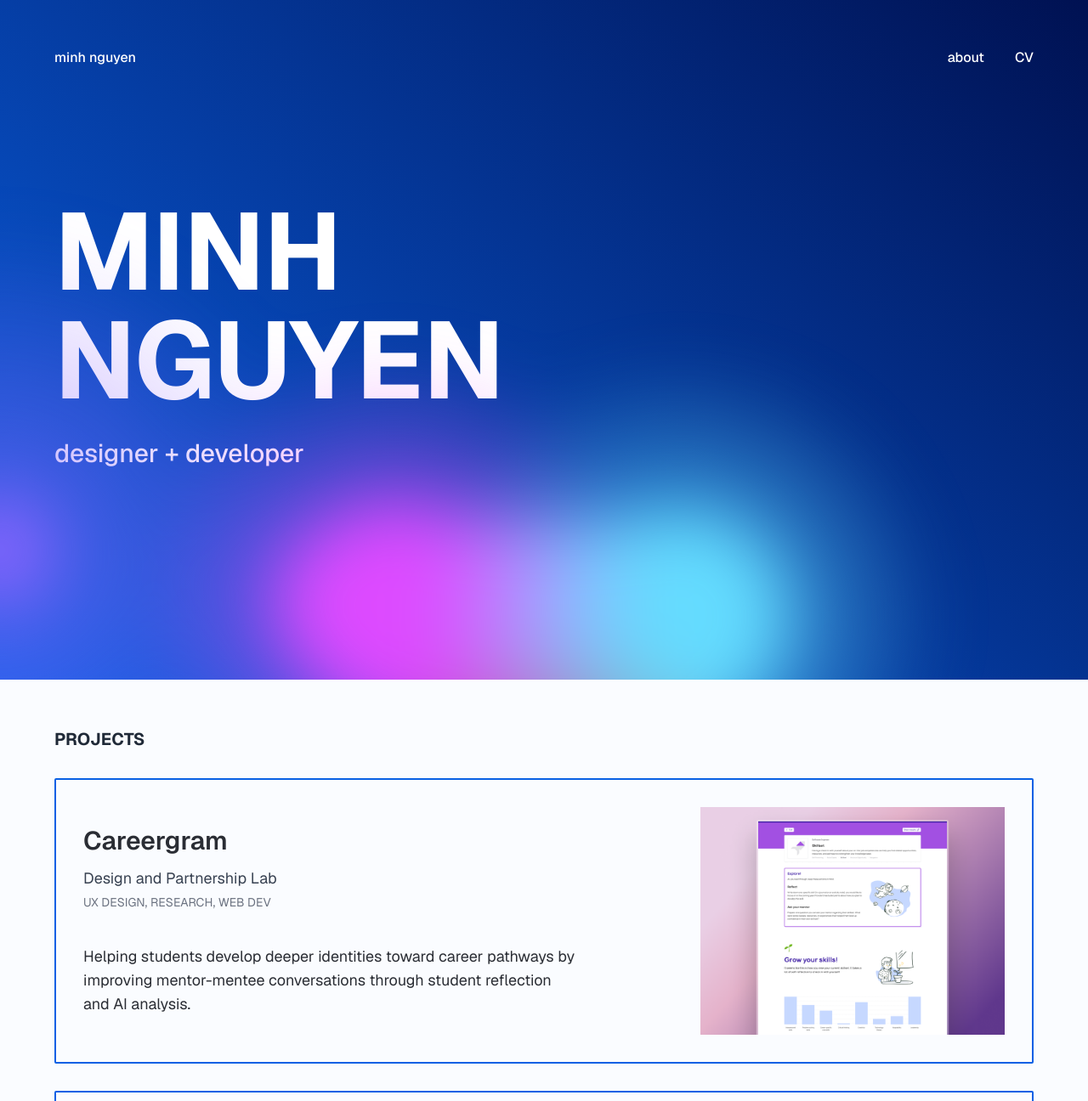
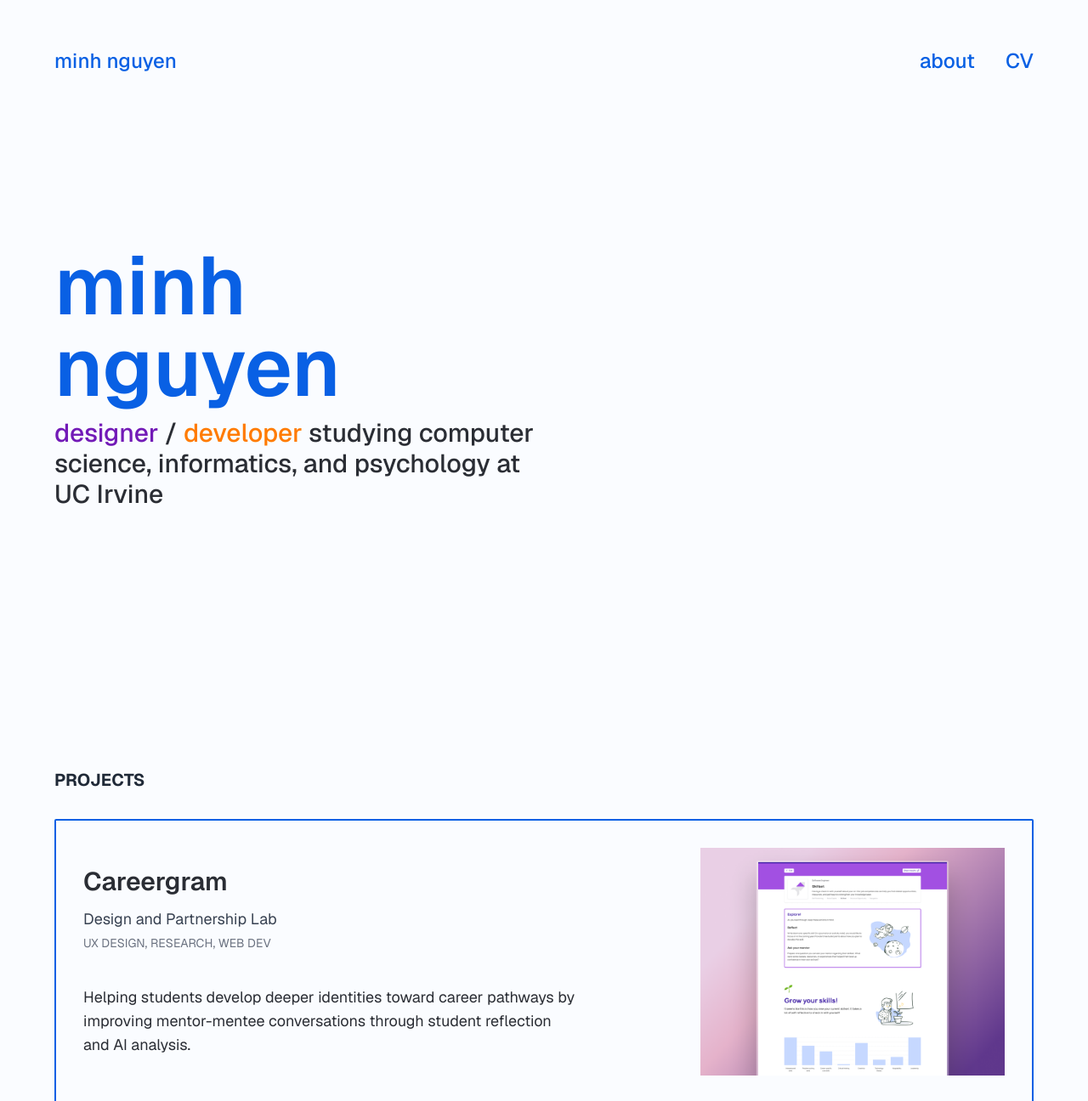
Before and after one commit to minhtnguy/minhtnguy.github.io, a Next.js app: page / in a window 1280 px wide. Shown: the top 1296 px of the page at 85% size. Built offline with nearby package versions, Linux system fonts and the light colour scheme.

Commit message:
updated hero

```diff
--- a/app/components/HomeGradient.tsx
+++ /dev/null
@@ -1,181 +0,0 @@
-"use client";
-import { cn } from "@/utils/cn";
-import { useEffect, useRef, useState } from "react";
-
-export const BackgroundGradientAnimation = ({
-	gradientBackgroundStart = "rgb(9, 96, 228)",
-	gradientBackgroundEnd = "rgb(0, 17, 82)",
-	firstColor = "18, 113, 255",
-	secondColor = "221, 74, 255",
-	thirdColor = "100, 220, 255",
-	fourthColor = "200, 50, 50",
-	fifthColor = "180, 180, 50",
-	pointerColor = "140, 100, 255",
-	size = "80%",
-	blendingValue = "hard-light",
-	children,
-	className,
-	interactive = true,
-	containerClassName,
-}: {
-	gradientBackgroundStart?: string;
-	gradientBackgroundEnd?: string;
-	firstColor?: string;
-	secondColor?: string;
-	thirdColor?: string;
-	fourthColor?: string;
-	fifthColor?: string;
-	pointerColor?: string;
-	size?: string;
-	blendingValue?: string;
-	children?: React.ReactNode;
-	className?: string;
-	interactive?: boolean;
-	containerClassName?: string;
-}) => {
-	const interactiveRef = useRef<HTMLDivElement>(null);
-
-	const [curX, setCurX] = useState(0);
-	const [curY, setCurY] = useState(0);
-	const [tgX, setTgX] = useState(0);
-	const [tgY, setTgY] = useState(0);
-	useEffect(() => {
-		document.body.style.setProperty(
-			"--gradient-background-start",
-			gradientBackgroundStart
-		);
-		document.body.style.setProperty(
-			"--gradient-background-end",
-			gradientBackgroundEnd
-		);
-		document.body.style.setProperty("--first-color", firstColor);
-		document.body.style.setProperty("--second-color", secondColor);
-		document.body.style.setProperty("--third-color", thirdColor);
-		document.body.style.setProperty("--fourth-color", fourthColor);
-		document.body.style.setProperty("--fifth-color", fifthColor);
-		document.body.style.setProperty("--pointer-color", pointerColor);
-		document.body.style.setProperty("--size", size);
-		document.body.style.setProperty("--blending-value", blendingValue);
-	}, []);
-
-	useEffect(() => {
-		function move() {
-			if (!interactiveRef.current) {
-				return;
-			}
-			setCurX(curX + (tgX - curX) / 20);
-			setCurY(curY + (tgY - curY) / 20);
-			interactiveRef.current.style.transform = `translate(${Math.round(
-				curX
-			)}px, ${Math.round(curY)}px)`;
-		}
-
-		move();
-	}, [tgX, tgY]);
-
-	const handleMouseMove = (event: React.MouseEvent<HTMLDivElement>) => {
-		if (interactiveRef.current) {
-			const rect = interactiveRef.current.getBoundingClientRect();
-			setTgX(event.clientX - rect.left);
-			setTgY(event.clientY - rect.top);
-		}
-	};
-
-	const [isSafari, setIsSafari] = useState(false);
-	useEffect(() => {
-		setIsSafari(/^((?!chrome|android).)*safari/i.test(navigator.userAgent));
-	}, []);
-
-	return (
-		<div
-			className={cn(
-				"md:h-screen h-[50vh] relative overflow-hidden top-0 left-0 bg-[linear-gradient(40deg,var(--gradient-background-start),var(--gradient-background-end))]",
-				containerClassName
-			)}
-		>
-			<svg className="hidden">
-				<defs>
-					<filter id="blurMe">
-						<feGaussianBlur
-							in="SourceGraphic"
-							stdDeviation="10"
-							result="blur"
-						/>
-						<feColorMatrix
-							in="blur"
-							mode="matrix"
-							values="1 0 0 0 0  0 1 0 0 0  0 0 1 0 0  0 0 0 18 -8"
-							result="goo"
-						/>
-						<feBlend in="SourceGraphic" in2="goo" />
-					</filter>
-				</defs>
-			</svg>
-			<div className={cn("", className)}>{children}</div>
-			<div
-				className={cn(
-					"gradients-container h-full w-full blur-lg",
-					isSafari ? "blur-2xl" : "[filter:url(#blurMe)_blur(40px)]"
-				)}
-			>
-				<div
-					className={cn(
-						`absolute [background:radial-gradient(circle_at_center,_var(--first-color)_0,_var(--first-color)_50%)_no-repeat]`,
-						`[mix-blend-mode:var(--blending-value)] w-[var(--size)] h-[var(--size)] top-[calc(50%-var(--size)/2)] left-[calc(50%-var(--size)/2)]`,
-						`[transform-origin:center_center]`,
-						`animate-first`,
-						`opacity-100`
-					)}
-				></div>
-				<div
-					className={cn(
-						`absolute [background:radial-gradient(circle_at_center,_rgba(var(--second-color),_0.8)_0,_rgba(var(--second-color),_0)_50%)_no-repeat]`,
-						`[mix-blend-mode:var(--blending-value)] w-[var(--size)] h-[var(--size)] top-[calc(50%-var(--size)/2)] left-[calc(50%-var(--size)/2)]`,
-						`[transform-origin:calc(50%-400px)]`,
-						`animate-second`,
-						`opacity-100`
-					)}
-				></div>
-				<div
-					className={cn(
-						`absolute [background:radial-gradient(circle_at_center,_rgba(var(--third-color),_0.8)_0,_rgba(var(--third-color),_0)_50%)_no-repeat]`,
-						`[mix-blend-mode:var(--blending-value)] w-[var(--size)] h-[var(--size)] top-[calc(50%-var(--size)/2)] left-[calc(50%-var(--size)/2)]`,
-						`[transform-origin:calc(50%+400px)]`,
-						`animate-third`,
-						`opacity-100`
-					)}
-				></div>
-				<div
-					className={cn(
-						`absolute [background:radial-gradient(circle_at_center,_rgba(var(--fourth-color),_0.8)_0,_rgba(var(--fourth-color),_0)_50%)_no-repeat]`,
-						`[mix-blend-mode:var(--blending-value)] w-[var(--size)] h-[var(--size)] top-[calc(50%-var(--size)/2)] left-[calc(50%-var(--size)/2)]`,
-						`[transform-origin:calc(50%-200px)]`,
-						`animate-fourth`,
-						`opacity-70`
-					)}
-				></div>
-				<div
-					className={cn(
-						`absolute [background:radial-gradient(circle_at_center,_rgba(var(--fifth-color),_0.8)_0,_rgba(var(--fifth-color),_0)_50%)_no-repeat]`,
-						`[mix-blend-mode:var(--blending-value)] w-[var(--size)] h-[var(--size)] top-[calc(50%-var(--size)/2)] left-[calc(50%-var(--size)/2)]`,
-						`[transform-origin:calc(50%-800px)_calc(50%+800px)]`,
-						`animate-fifth`,
-						`opacity-100`
-					)}
-				></div>
-
-				{interactive && (
-					<div
-						ref={interactiveRef}
-						onMouseMove={handleMouseMove}
-						className={cn(
-							`absolute [background:radial-gradient(circle_at_center,_rgba(var(--pointer-color),_0.8)_0,_rgba(var(--pointer-color),_0)_50%)_no-repeat]`,
-							`[mix-blend-mode:var(--blending-value)] w-full h-full -top-1/2 -left-1/2`,
-							`opacity-70`
-						)}
-					></div>
-				)}
-			</div>
-		</div>
-	);
-};
--- a/app/components/Nav.js
+++ b/app/components/Nav.js
@@ -5,7 +5,7 @@ export default function NavBar({ isBlue }) {
 
 	return (
 		<nav
-			className={`top-0 flex justify-between ${textColor} font-medium md:px-16 px-10 md:py-14 py-8`}
+			className={`top-0 flex justify-between ${textColor} font-medium md:px-16 px-10 md:py-14 py-8 text-2xl`}
 		>
 			<Link href="/" className="">
 				minh nguyen
--- a/app/page.js
+++ b/app/page.js
@@ -1,3 +1,4 @@
+"use client";
 import Image from "next/image";
 import Link from "next/link";
 import NavBar from "./components/Nav";
@@ -5,23 +6,30 @@ import Footer from "./components/Footer";
 import { LongCard, ShortCard } from "./components/Card";
 import { cn } from "@/utils/cn";
 import React from "react";
-import { BackgroundGradientAnimation } from "./components/HomeGradient";
+import { motion } from "framer-motion";
 
 export default function Home() {
 	return (
 		<main className="bg-[#FAFCFF]">
-			<BackgroundGradientAnimation>
-				<NavBar isBlue={false} />
-				<div className="md:space-y-7 space-y-3 md:px-16 px-10 md:py-24 py-8">
-					<h1 className="md:text-9xl text-6xl w-72 font-bold text-white">
-						MINH NGUYEN
+			<NavBar isBlue={true} />
+			<motion.div
+				className="md:px-16 px-10"
+				initial={{ opacity: 0, y: 75 }} // Initial state of the animation
+				animate={{ opacity: 1, y: 0 }} // Animation to perform when component mounts
+				transition={{ duration: 0.5, ease: "easeInOut" }} // Duration of the animation
+			>
+				<div className="mt-36 mb-64 space-y-3 lg:w-1/2">
+					<h1 className="font-semibold text-8xl text-primary-blue">
+						minh nguyen
 					</h1>
-					<p className="md:text-3xl text-lg text-white font-medium">
-						designer + developer
+					<p className="font-medium text-3xl text-primary-black">
+						<span className="text-[#721AB7]">designer</span> /{" "}
+						<span className="text-[#FF7B00]">developer </span>
+						studying computer science, informatics, and psychology at UC Irvine
 					</p>
 				</div>
-			</BackgroundGradientAnimation>
-			<div className="md:px-16 px-10 md:pt-14 pt-8 space-y-10">
+			</motion.div>
+			<div className="md:px-16 px-10 md:pt-12 pt-8 space-y-12">
 				<h2 className="md:text-xl text-lg font-bold text-gray-800">PROJECTS</h2>
 				{projects.map((project, index) => (
 					<Link href={project.href} target={project.target} key={index}>
```
Also changed, not shown: 1 other file (tests, documents, lock files or other folders).
